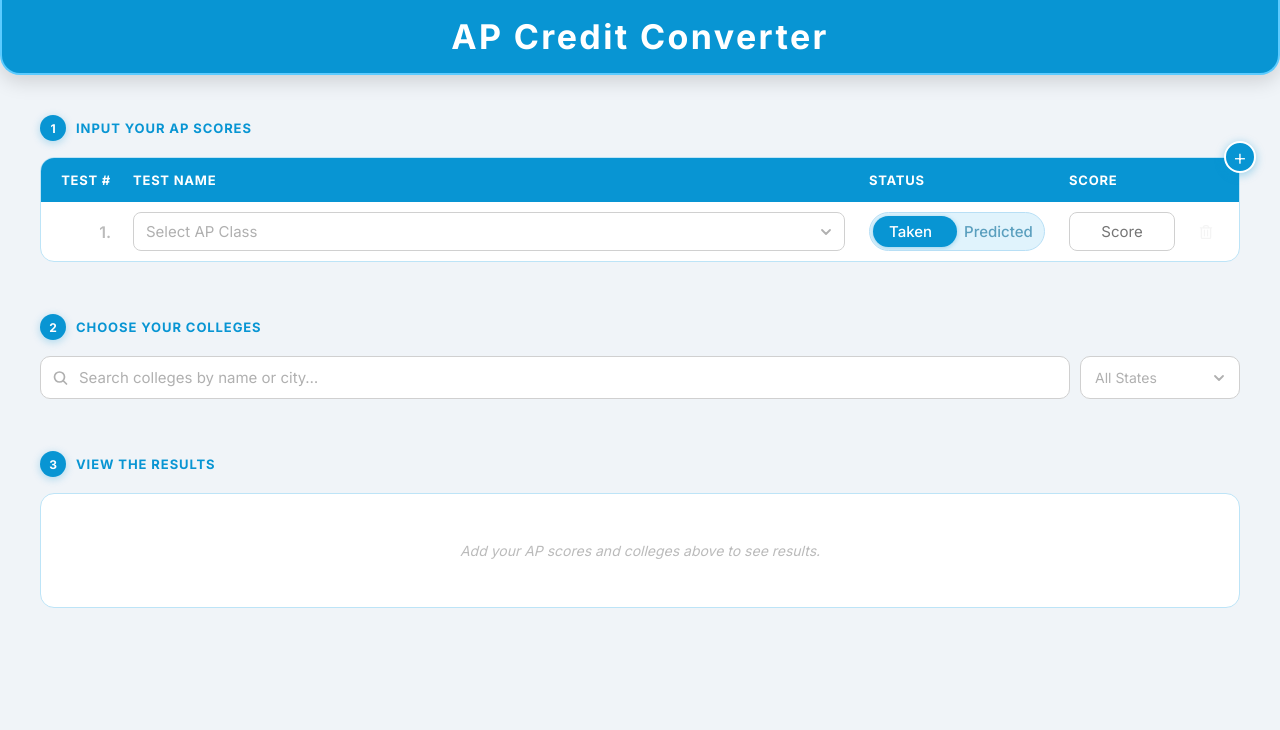
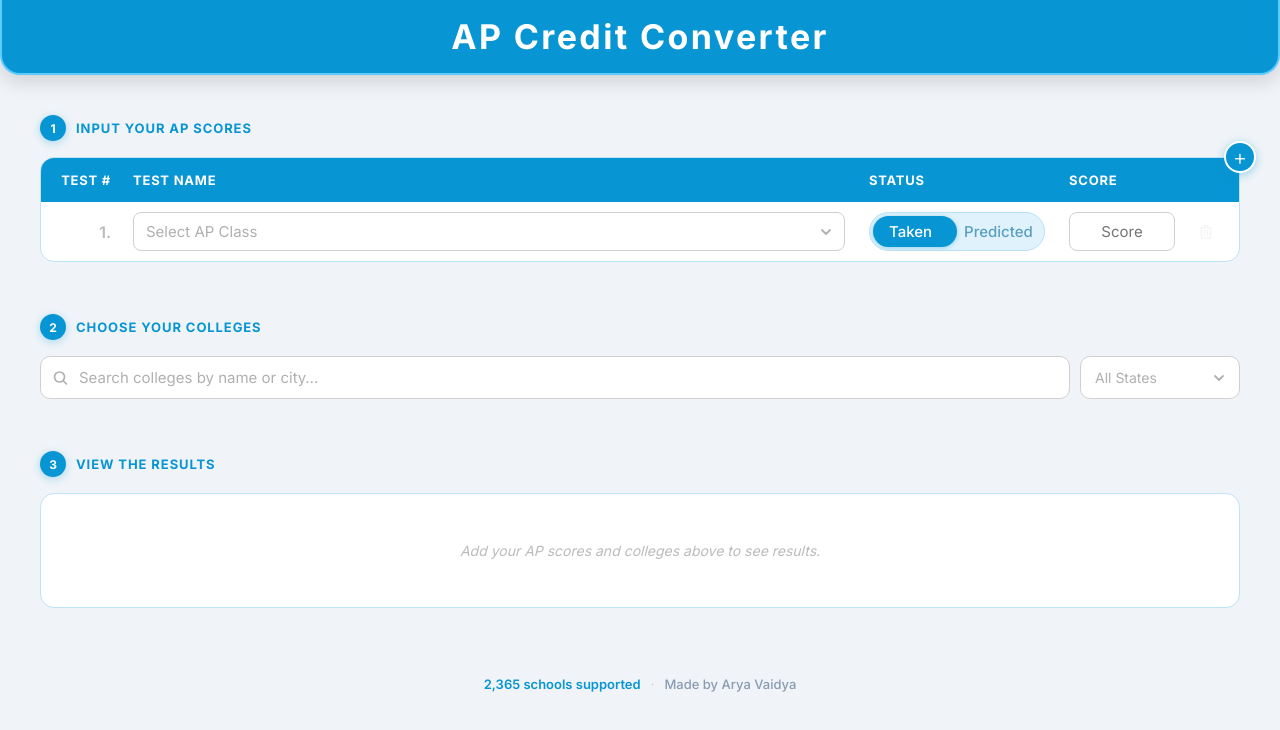
Before and after one commit to AryaVaidya08/Credit-Converter, a Next.js app: page / in a window 1280 px wide. Shown: the top 730 px of the page. Built offline with nearby package versions, Linux system fonts and the light colour scheme.

Commit message:
added footer

```diff
--- a/app/components/footer.js
+++ b/app/components/footer.js
@@ -2,7 +2,10 @@ import styles from "./footer.module.css";
 
 export default function Footer() {
   return (
-    <div className={styles.page}>
-    </div>
+    <footer className={styles.footer}>
+      <span className={styles.schools}>2,365 schools supported</span>
+      <span className={styles.divider}>·</span>
+      <span className={styles.credit}>Made by Arya Vaidya</span>
+    </footer>
   );
 }
--- a/app/components/footer.module.css
+++ b/app/components/footer.module.css
@@ -0,0 +1,24 @@
+.footer {
+    width: 100%;
+    margin-top: 48px;
+    padding: 20px 24px;
+    display: flex;
+    justify-content: center;
+    align-items: center;
+    gap: 10px;
+    font-size: 13px;
+    color: #8a9ab0;
+}
+
+.divider {
+    color: #c0ccd8;
+}
+
+.schools {
+    font-weight: 600;
+    color: #0895d3;
+}
+
+.credit {
+    font-weight: 500;
+}
--- a/app/globals.css
+++ b/app/globals.css
@@ -2,12 +2,13 @@
   box-sizing: border-box;
 }
 
-body {
+html, body {
   margin: 0;
   padding: 0;
   scrollbar-width: none;
 }
 
+html::-webkit-scrollbar,
 body::-webkit-scrollbar {
   display: none;
 }
--- a/app/layout.js
+++ b/app/layout.js
@@ -5,7 +5,7 @@ import { Analytics } from "@vercel/analytics/next";
 const inter = Inter({ subsets: ["latin"] });
 
 export const metadata = {
-  title: "AP Credit Converter",
+  title: "AP Credit Calculator",
   description: "This website allows you to understand how many credits you will get for each college based on your AP scores.",
 };
 
```
Also changed, not shown: Screenshot 2026-02-20 at 10.01.39 AM.png (deleted), Screenshot 2026-02-20 at 10.39.31 AM.png (deleted).
